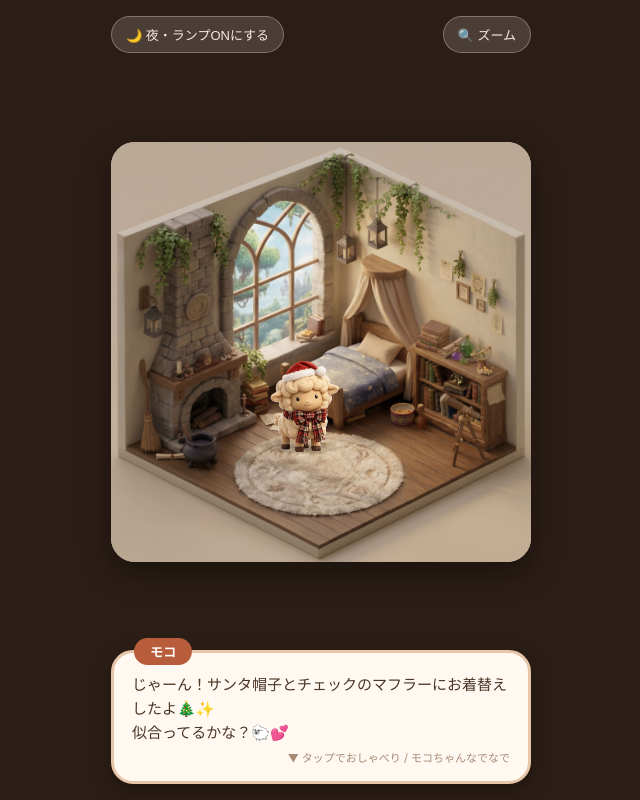
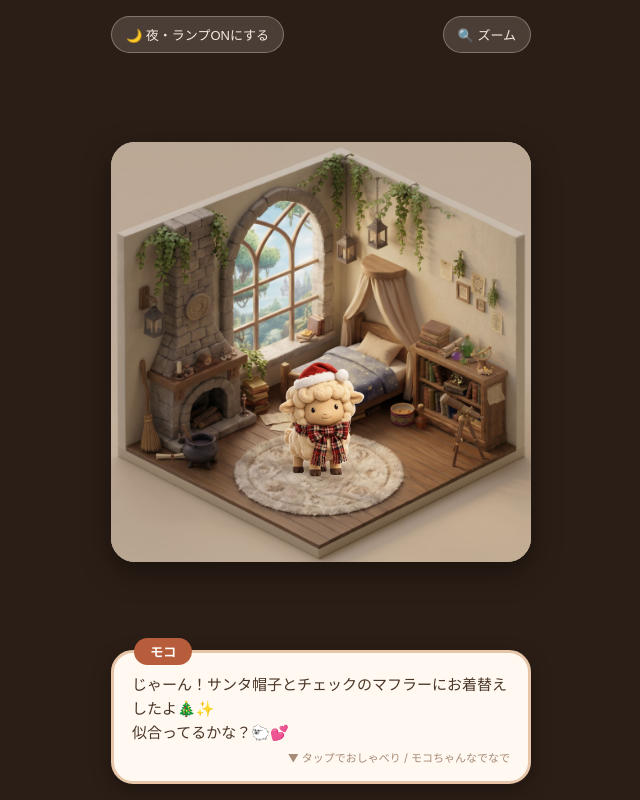
Before and after one commit to hidelolipop/moko-room, a plain HTML site: page index.html in a window 1280 px wide. Shown: the whole page, without its empty margins (319-959 px from the left). Drawn offline with Linux system fonts and the light colour scheme.

Commit message:
Update index.html

```diff
--- a/index.html
+++ b/index.html
@@ -60,7 +60,7 @@
       height: 100%;
       position: relative;
       transition: transform 0.6s cubic-bezier(0.25, 1, 0.5, 1);
-      transform-origin: 48% 65%;
+      transform-origin: 50% 66%;
     }
     .room-stage.zoomed {
       transform: scale(1.75);
@@ -77,12 +77,12 @@
     #img-night {
       opacity: 0;
     }
-    /* モコちゃんの配置（足元接地＆影つき） */
+    /* モコちゃんの配置（ラグの中央・少し大きめ・足元接地） */
     .moko-wrapper {
       position: absolute;
-      left: 46%;
-      top: 63%;
-      width: 24%;
+      left: 50%;
+      top: 66%;
+      width: 30%;
       transform: translate(-50%, -50%);
       cursor: pointer;
       z-index: 5;
@@ -120,7 +120,7 @@
     /* 足元は動かさず体だけふんわり呼吸 */
     @keyframes breathe {
       0%, 100% { transform: scale(1, 1); }
-      50% { transform: scale(1.018, 0.985); }
+      50% { transform: scale(1.015, 0.988); }
     }
     @keyframes happyJump {
       0% { transform: scale(1, 1) translateY(0); }
@@ -249,7 +249,7 @@
 
       const heart = document.createElement('div');
       heart.className = 'heart';
-      heart.textContent = '🎄';
+      heart.textContent = '💕';
       moko.appendChild(heart);
       setTimeout(() => heart.remove(), 1000);
 
```
